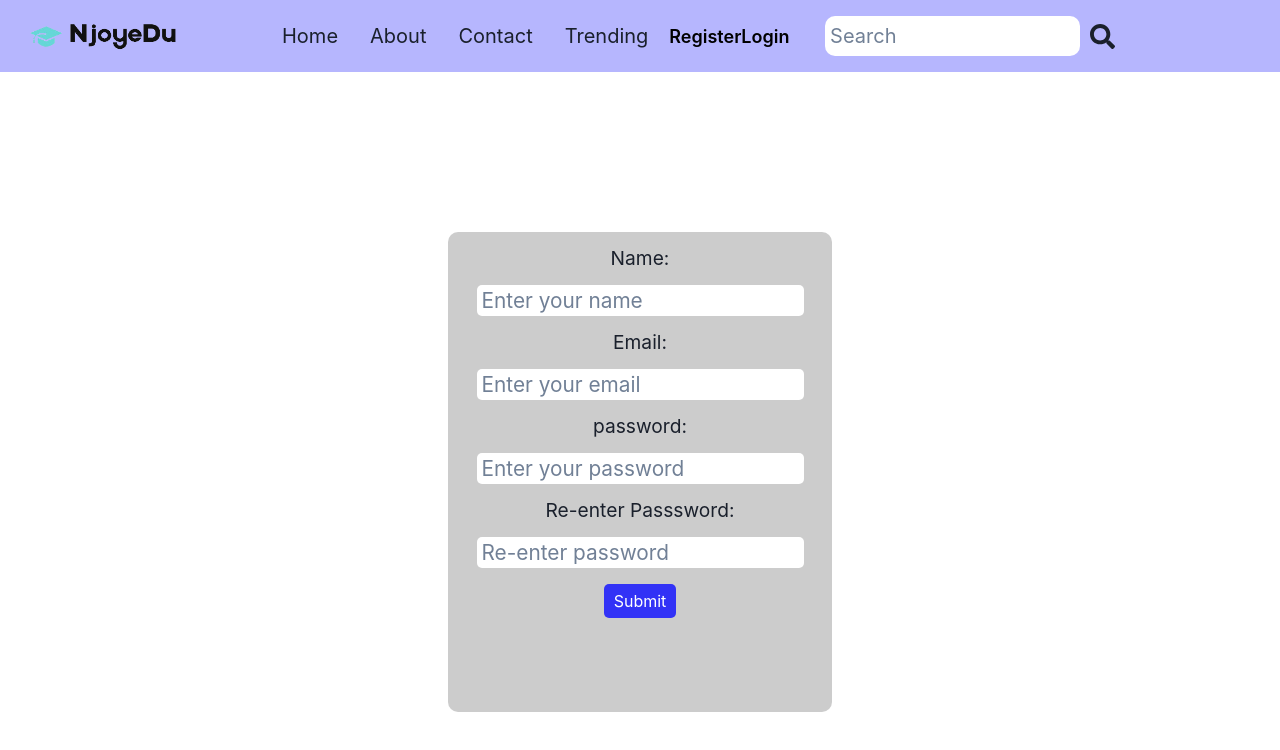
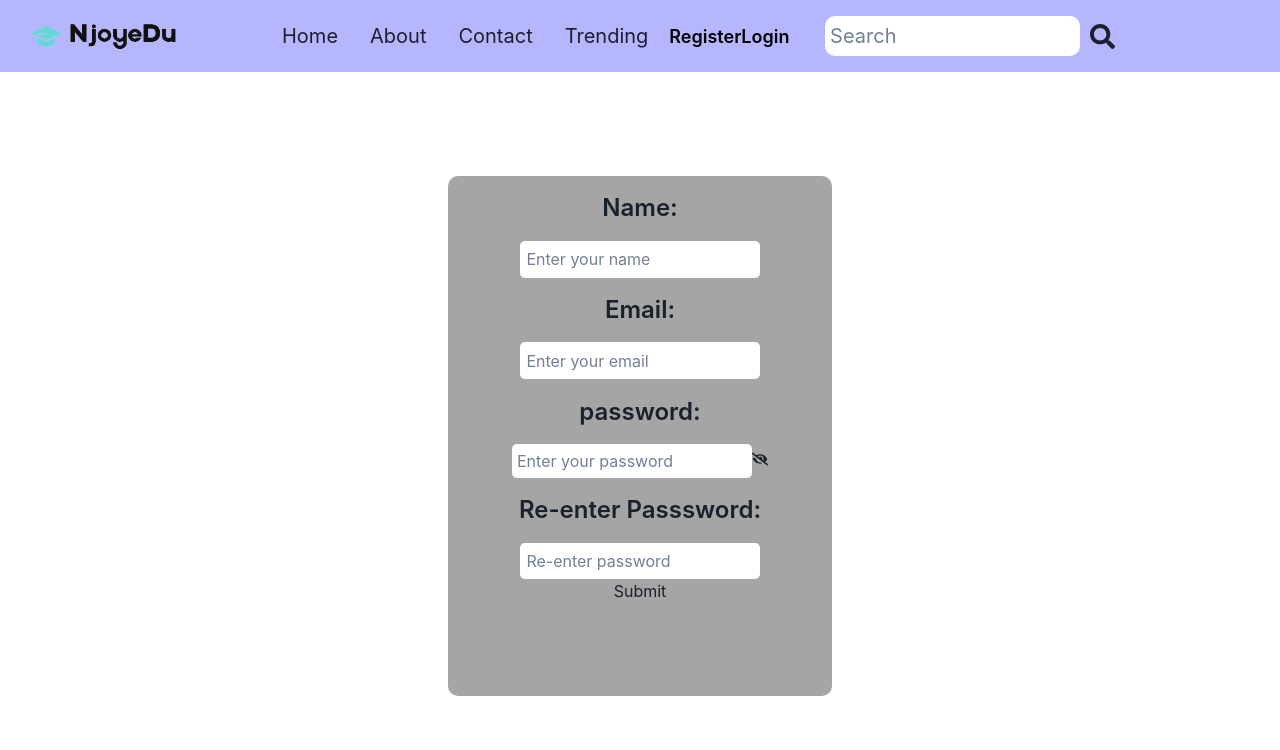
Before and after one commit to Sayantan131/NjoyeDu, a React (Vite) app: page /register in a window 1280 px wide. Shown: the top 750 px of the page. Built offline with nearby package versions, Linux system fonts and the light colour scheme.

Commit message:
working on register controller

```diff
--- a/index.html
+++ b/index.html
@@ -1,10 +1,10 @@
-<!doctype html>
+<!DOCTYPE html>
 <html lang="en">
   <head>
     <meta charset="UTF-8" />
-    <link rel="icon" type="image/svg+xml" href="/vite.svg" />
+    <link rel="icon" type="image/svg+xml" />
     <meta name="viewport" content="width=device-width, initial-scale=1.0" />
-    <title>Vite + React</title>
+    <title>njoydo</title>
   </head>
   <body>
     <div id="root"></div>
--- a/src/components/Register.jsx
+++ b/src/components/Register.jsx
@@ -1,10 +1,34 @@
 import { useState } from "react";
 import "../styles/Register.css";
+import { FaEye, FaEyeSlash } from "react-icons/fa";
+import { ToastContainer, toast } from "react-toastify";
+import "react-toastify/dist/ReactToastify.css";
 
 const Register = () => {
   const [name, setName] = useState("");
   const [email, setEmail] = useState("");
   const [password, setPassword] = useState("");
+  const [reEnterPassword, setReEnterPassword] = useState("");
+  const [showPassword, setShowPassword] = useState(false);
+
+  const handleTogglePassword = () => {
+    setShowPassword(!showPassword);
+  };
+
+  const FromSubmit = (e) => {
+    e.preventDefault();
+
+    if (password !== reEnterPassword) {
+      toast.error("Password is not Macthed");
+    }
+
+    // submit from controller
+
+    setName("");
+    setEmail("");
+    setPassword("");
+    setReEnterPassword("");
+  };
 
   return (
     <div className="register">
@@ -29,25 +53,35 @@ const Register = () => {
           />
 
           <label htmlFor="password">password:</label>
+          <div className="inputPass">
             <input
-            type="number"
+              type={showPassword ? "text" : "password"}
               required
               placeholder="Enter your password"
               value={password}
               onChange={(e) => setPassword(e.target.value)}
             />
 
-          <label htmlFor="email">Re-enter Passsword:</label>
+            <button
+              type="button"
+              className="eye"
+              onClick={handleTogglePassword}
+            >
+              {showPassword ? <FaEye /> : <FaEyeSlash />}
+            </button>
+          </div>
+
+          <label htmlFor="re-enter-password">Re-enter Passsword:</label>
           <input
-            type="number"
+            type="password"
             required
             placeholder="Re-enter password"
-            value={password}
-            onChange={(e) => setPassword(e.target.value)}
+            value={reEnterPassword}
+            onChange={(e) => setReEnterPassword(e.target.value)}
           />
-          <button>Submit</button>
+          <button onClick={FromSubmit}>Submit</button>
         </form>
-        {console.log(name, email, password)}
+        <ToastContainer />
       </div>
     </div>
   );
--- a/src/styles/Register.css
+++ b/src/styles/Register.css
@@ -1,43 +1,42 @@
 .register {
+  height: calc(100vh - 9vh);
+  width: 100vw;
   display: flex;
   align-items: center;
   justify-content: center;
-  width: 100vw;
-  height: 100vh;
 }
+
 .registerfromcontainer {
-  width: 30%;
-  height: 60%;
-  background-color: rgba(58, 58, 58, 0.26);
+  height: 65vh;
+  width: 30vw;
+  background-color: rgb(165, 165, 165);
   border-radius: 10px;
 }
 
 .registerform {
   display: flex;
+  flex-wrap: wrap;
+  flex-shrink: 1;
   flex-direction: column;
   align-items: center;
+  justify-content: center;
 }
 
 .registerform > label {
-  font-size: 1.2rem;
-  padding: 12px;
+  font-size: 1.5rem;
+  font-weight: 600;
+  padding: 0.9rem;
 }
 
 .registerform > input {
-  font-size: 1.3rem;
+  padding: 0.4rem;
+  width: 15rem;
   border-radius: 5px;
-  text-align: flex-start;
-  padding-left: 5px;
+  outline: none;
 }
 
-.registerform > button {
-  margin-top: 1rem;
-  background-color: rgb(50, 50, 246);
-  padding: 5px 10px;
-  color: white;
+.inputPass > input {
+  padding: 5px;
+  width: 15rem;
   border-radius: 5px;
 }
-
-.registerform > button:hover {
-  opacity: 0.7;
-}
```
Also changed, not shown: 1 other file (tests, documents, lock files or other folders). Lines whose indentation alone changed are shown as unchanged.
